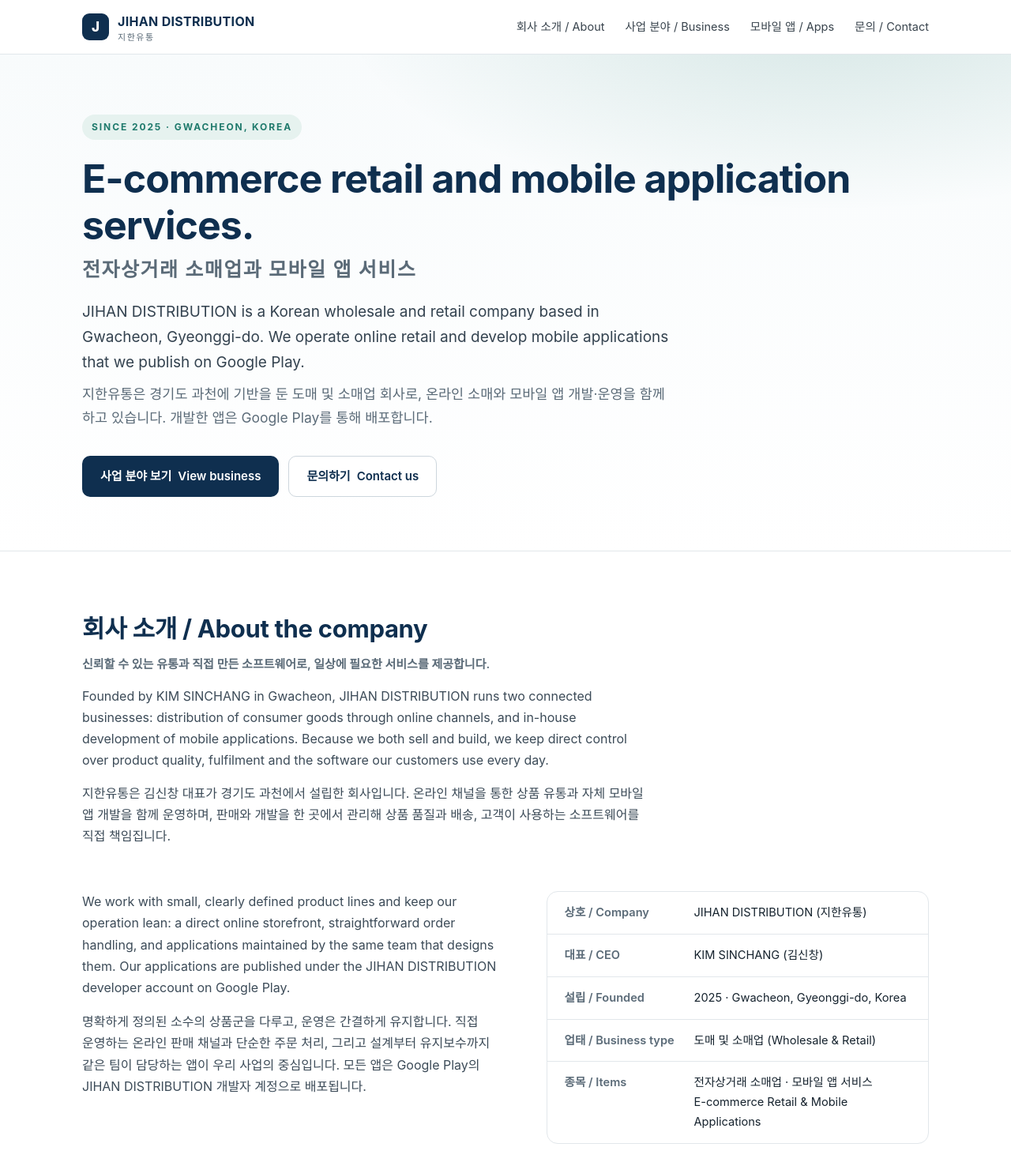
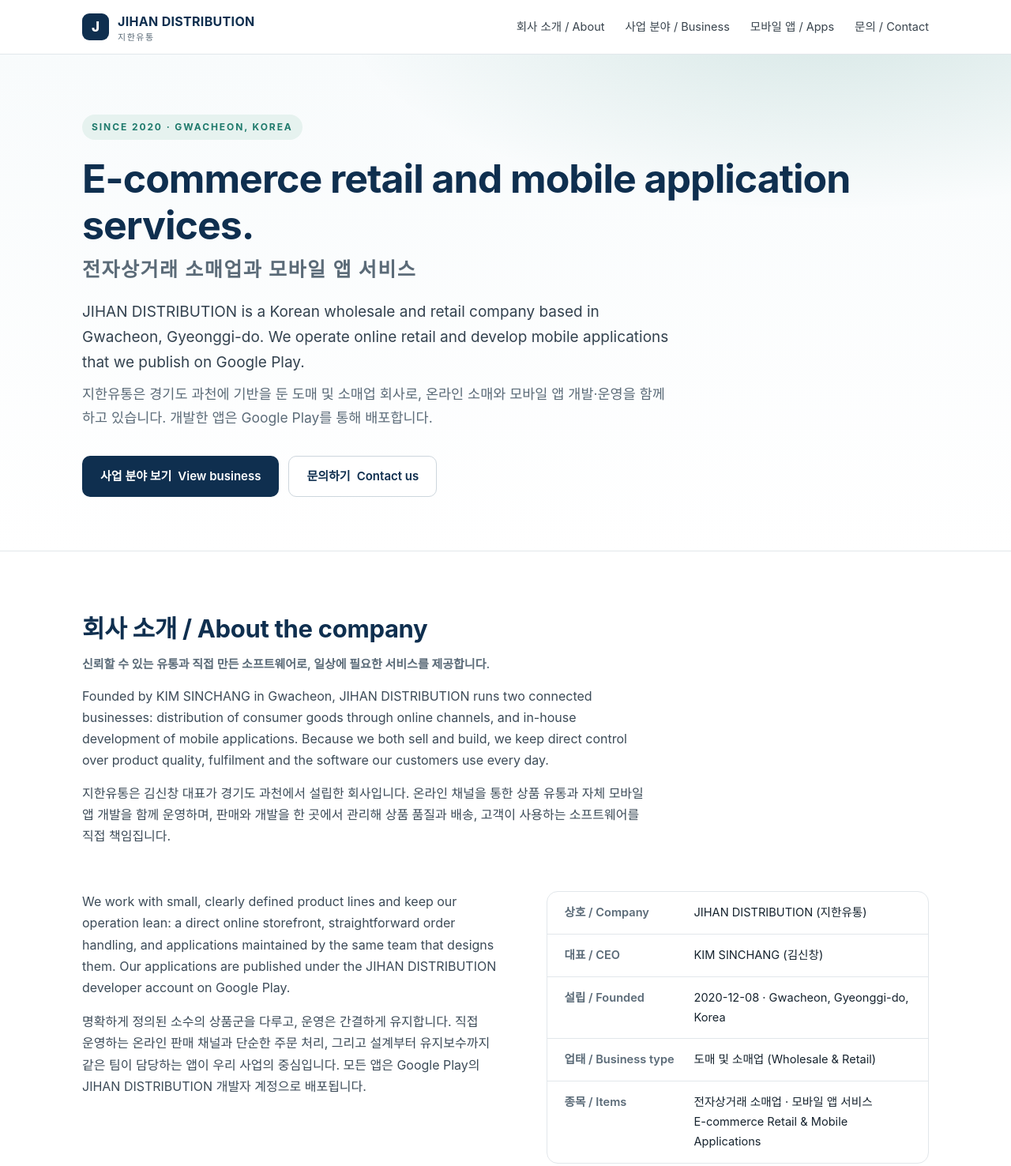
Before and after one commit to happyfamily1984/jihan-distribution, a plain HTML site: page index.html in a window 1280 px wide. Shown: the top 1476 px of the page at 79% size. Drawn offline with Linux system fonts and the light colour scheme.

Commit message:
Fix founding year: 2025 → 2020 (business registration opened 2020-12-08)

```diff
--- a/index.html
+++ b/index.html
@@ -177,7 +177,7 @@
 
   <section class="hero">
     <div class="wrap">
-      <span class="eyebrow">Since 2025 · Gwacheon, Korea</span>
+      <span class="eyebrow">Since 2020 · Gwacheon, Korea</span>
       <h1>
         E-commerce retail and mobile application services.
         <span class="ko" lang="ko">전자상거래 소매업과 모바일 앱 서비스</span>
@@ -230,7 +230,7 @@
         <dl class="facts">
           <div><dt>상호 / Company</dt><dd>JIHAN DISTRIBUTION (지한유통)</dd></div>
           <div><dt>대표 / CEO</dt><dd>KIM SINCHANG (김신창)</dd></div>
-          <div><dt>설립 / Founded</dt><dd>2025 · Gwacheon, Gyeonggi-do, Korea</dd></div>
+          <div><dt>설립 / Founded</dt><dd>2020-12-08 · Gwacheon, Gyeonggi-do, Korea</dd></div>
           <div><dt>업태 / Business type</dt><dd>도매 및 소매업 (Wholesale &amp; Retail)</dd></div>
           <div><dt>종목 / Items</dt><dd>전자상거래 소매업 · 모바일 앱 서비스<br /><span lang="en">E-commerce Retail &amp; Mobile Applications</span></dd></div>
         </dl>
```
